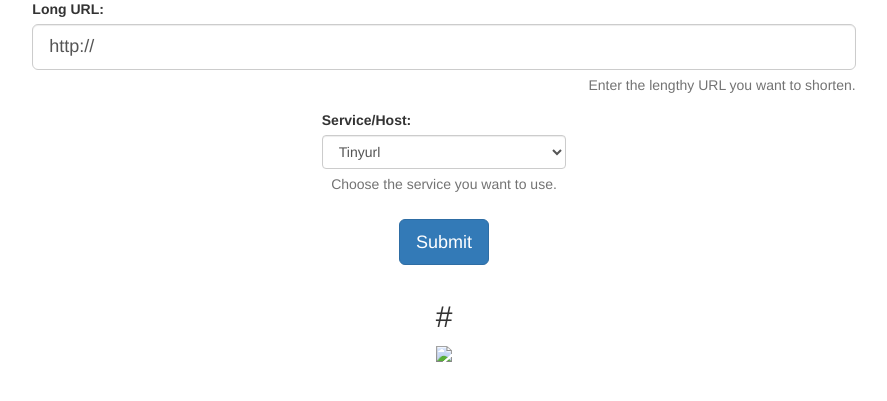
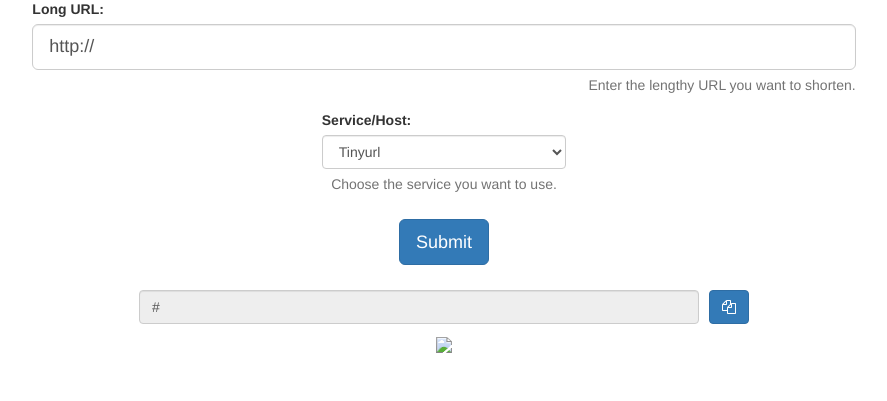
Before and after one commit to p53ud0k0d3/UrlShortener, a Django app: template Shortener/templates/shortener/home.html in a window 1280 px wide. Shown: the part 71-472 px from the top of the page, without its empty margins (196-1083 px from the left). Run offline with Django 3.2, Linux system fonts and the light colour scheme; tables that the repository leaves empty hold one stand-in row (values such as "Sample post"); the template is opened without the code that fills it: values that come from a table or form of the project are taken from there, most other values are stand-ins (such as "Sample title", 1, 10 or a date in 2020); some libraries are stand-ins or nearby versions.

Commit message:
Added copy Button to the generated url

```diff
--- a/Shortener/templates/shortener/home.html
+++ b/Shortener/templates/shortener/home.html
@@ -1,12 +1,15 @@
 {% load widget_tweaks %}
 <!DOCTYPE html>
 <html lang="en">
+
 <head>
 	<meta charset="UTF-8">
 	<meta name="viewport" content="width=device-width, initial-scale=1">
 	<title>UrlShortener</title>
 	<!--Include Bootstrap CSS-->
 	<link rel="stylesheet" href="//maxcdn.bootstrapcdn.com/bootstrap/3.2.0/css/bootstrap.min.css">
+	<link href="https://stackpath.bootstrapcdn.com/font-awesome/4.7.0/css/font-awesome.min.css" rel="stylesheet"
+		integrity="sha384-wvfXpqpZZVQGK6TAh5PVlGOfQNHSoD2xbE+QkPxCAFlNEevoEH3Sl0sibVcOQVnN" crossorigin="anonymous">
 </head>
 
 <body>
@@ -35,13 +38,35 @@
 		</div>
 		<div class="row">
 			<div class="text-center col-md-6 col-md-offset-3">
-				<h2>{{ short_url }}</h2>
+
 				{% if short_url %}
+				<div style="display:flex; align-items: center">
+					<input type="text" class="form-control form-control-lg" id="urlgen"
+						value="{{ short_url }}" readonly>
+					<h4><button style="margin-left: 10px;" onclick="copyText()" type="submit" class="btn btn-primary"><i
+								class="fa fa-copy"></i></button>
+					</h4>
+				</div>
 				<img src="http://chart.apis.google.com/chart?cht=qr&chl={{ short_url }}&chs=180x180" />
 				{% endif %}
 			</div>
 		</div>
 	</div>
+	<script>
+		function copyText() {
+			/* Get the text field */
+			var copyText = document.getElementById("urlgen");
+
+			/* Select the text field */
+			copyText.select();
+
+			/* Copy the text inside the text field */
+			document.execCommand("copy");
+
+			/* Alert the copied text */
+			alert("Copied the text: " + copyText.value);
+		}
+	</script>
 </body>
 
 </html>
```
Lines whose indentation alone changed are shown as unchanged.
